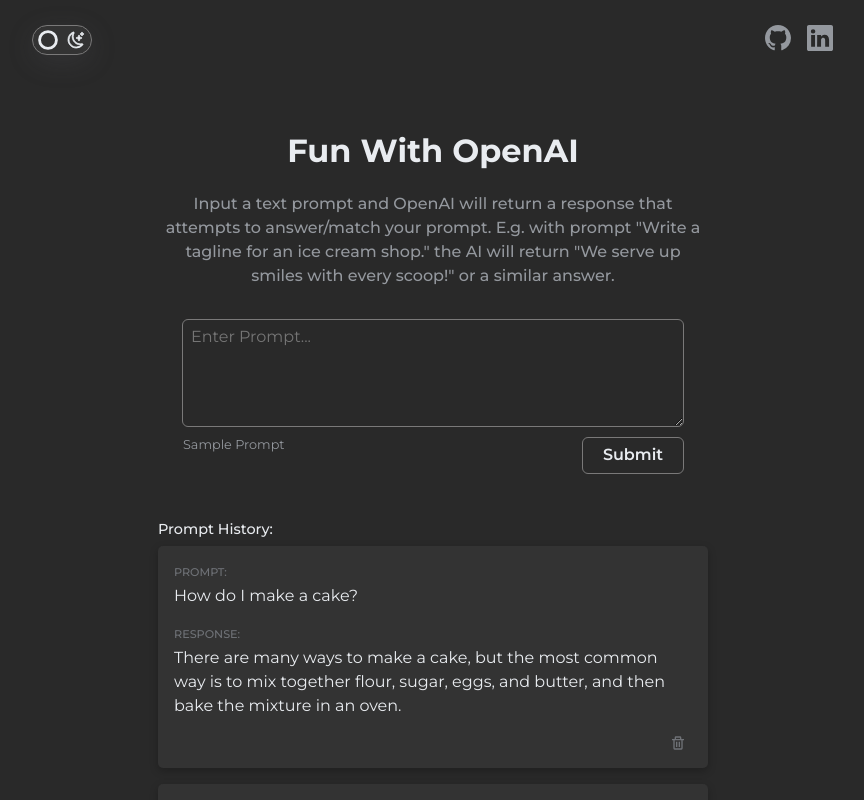
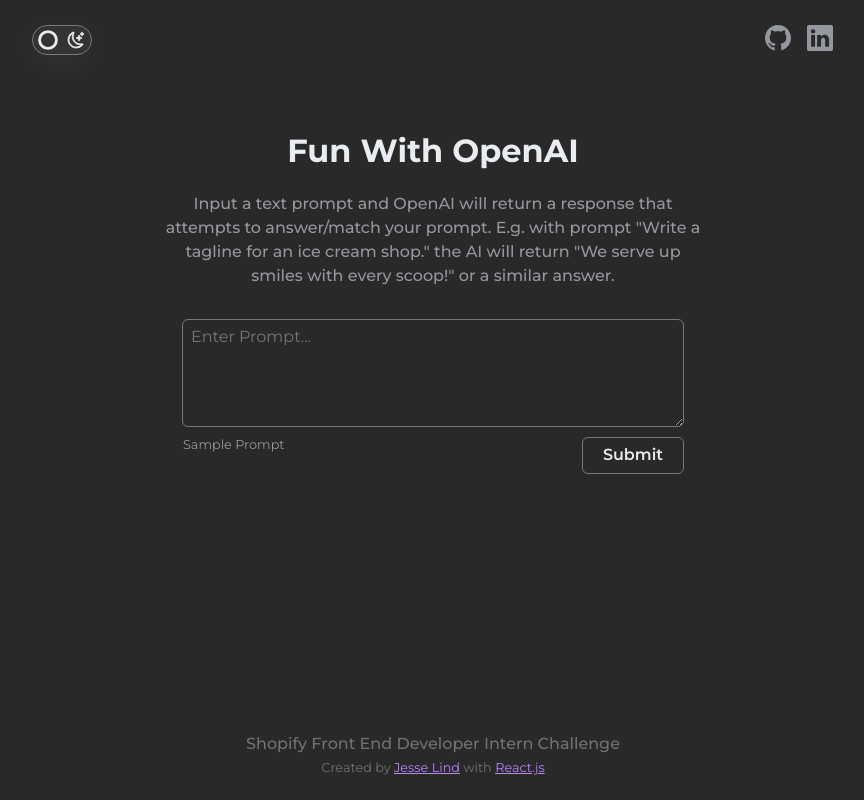
Before and after one commit to jclind/shopify-intern-challenge-2022, a React (Create React App) app: page / in a window 1280 px wide. Shown: the whole page, without its empty margins (207-1071 px from the left). Built offline with nearby package versions, Linux system fonts and the light colour scheme.

Commit message:
feat: add promptHistory to localStorage for persistent data

```diff
--- a/src/App.js
+++ b/src/App.js
@@ -10,59 +10,29 @@
 
 function App() {
   // Prompt History Data and Functionality
-  const [promptHistory, setPromptHistory] = useState([
-    {
-      id: 'cmpl-5A07d5APfRL43zwVp0p5sTeZd1lHy1',
-      object: 'text_completion',
-      created: 1653065433,
-      model: 'text-davinci:002',
-      choices: [
-        {
-          text: '\n\nThere are many ways to make a cake, but the most common way is to mix together flour, sugar, eggs, and butter, and then bake the mixture in an oven.',
-          index: 0,
-          logprobs: null,
-          finish_reason: 'stop',
-        },
-      ],
-      prompt: 'How do I make a cake?',
-    },
-    {
-      id: 'cmpl-5A07d5APfRL43zwVp0p5sTeZd1lHy2',
-      object: 'text_completion',
-      created: 1653065433,
-      model: 'text-davinci:002',
-      choices: [
-        {
-          text: '\n\nThere are many ways to make a cake, but the most common way is to mix together flour, sugar, eggs, and butter, and then bake the mixture in an oven.',
-          index: 0,
-          logprobs: null,
-          finish_reason: 'stop',
-        },
-      ],
-      prompt: 'How do I make a cake?',
-    },
-    {
-      id: 'cmpl-5A07d5APfRL43zwVp0p5sTeZd1lHy3',
-      object: 'text_completion',
-      created: 1653065433,
-      model: 'text-davinci:002',
-      choices: [
-        {
-          text: '\n\nThere are many ways to make a cake, but the most common way is to mix together flour, sugar, eggs, and butter, and then bake the mixture in an oven.',
-          index: 0,
-          logprobs: null,
-          finish_reason: 'stop',
-        },
-      ],
-      prompt: 'How do I make a cake?',
-    },
-  ])
+  const [promptHistory, setPromptHistory] = useState(() => {
+    const promptHistoryLS = JSON.parse(localStorage.getItem('promptHistory'))
+    if (promptHistoryLS) return promptHistoryLS
+
+    return []
+  })
+
+  const savePromptHistory = data => {
+    localStorage.setItem('promptHistory', JSON.stringify(data))
+  }
+
   const addPrompt = promptData => {
-    console.log(promptData)
-    setPromptHistory([...promptHistory, promptData])
+    const updatedPromptHistory = [...promptHistory, promptData]
+    setPromptHistory(updatedPromptHistory)
+    savePromptHistory(updatedPromptHistory)
   }
   const removePrompt = promptID => {
-    setPromptHistory(promptHistory.filter(prompt => prompt.id !== promptID))
+    // Filter out prompt with passed id
+    const updatedPromptHistory = promptHistory.filter(
+      prompt => prompt.id !== promptID
+    )
+    setPromptHistory(updatedPromptHistory)
+    savePromptHistory(updatedPromptHistory)
   }
 
   // Dark mode toggle bool
--- a/src/Components/FormContainer/FormContainer.js
+++ b/src/Components/FormContainer/FormContainer.js
@@ -38,7 +38,7 @@
       })
   }
 
-  // Handles prompt submittion errors and calls fetchPromptResponse and addResponse if no error
+  // Handles prompt submission errors and calls fetchPromptResponse and addResponse if no error
   const handlePromptFormSubmit = async (prompt, setPrompt) => {
     setLoading(true)
     // Show error if prompt is submitted with no length
```
